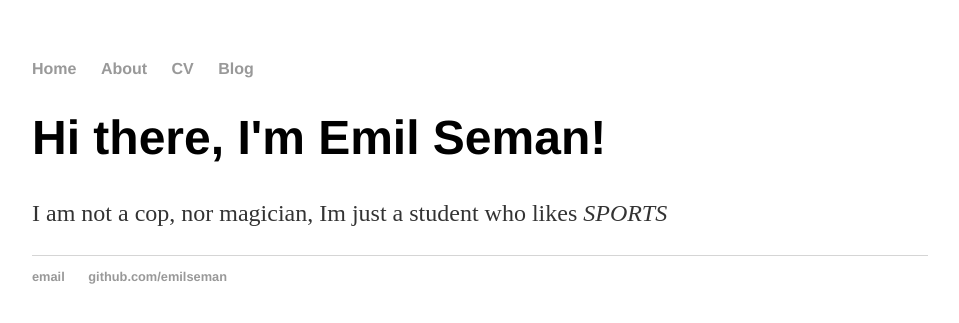
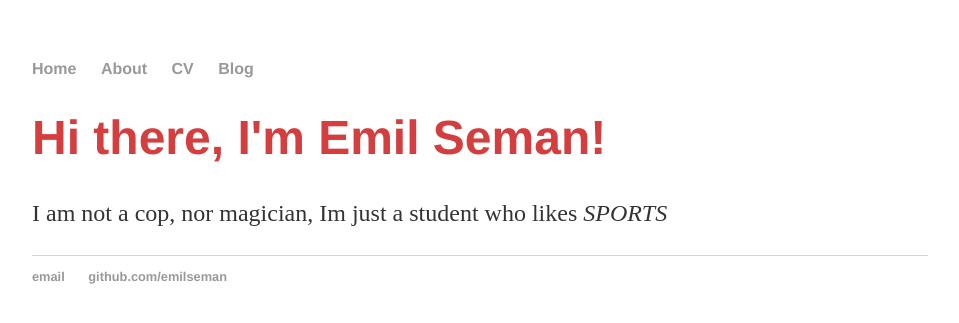
Before and after one commit to emilseman/emilseman.github.io, a Jekyll site: the page built from index.html, in a window 1280 px wide. Shown: the top 323 px of the page, without its empty margins (160-1119 px from the left). Built offline with Jekyll 4.4.1, drawn with Linux system fonts in a browser that asks for light colours.

Commit message:
Update main.css

```diff
--- a/css/main.css
+++ b/css/main.css
@@ -22,6 +22,7 @@ a:hover {
 h1 {
     font-size: 3em;
     font-family:'Helvetica', 'Arial', 'Sans-Serif';
+    color: #D53E3E;
 }
 p {
     font-size: 1.5em;
```
